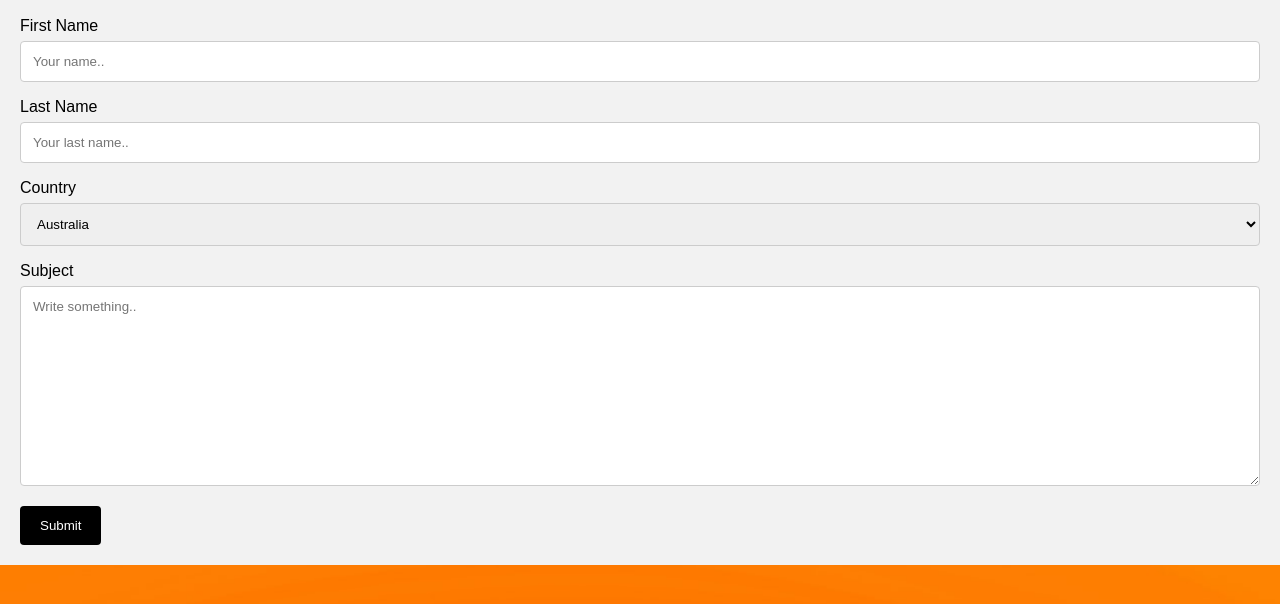
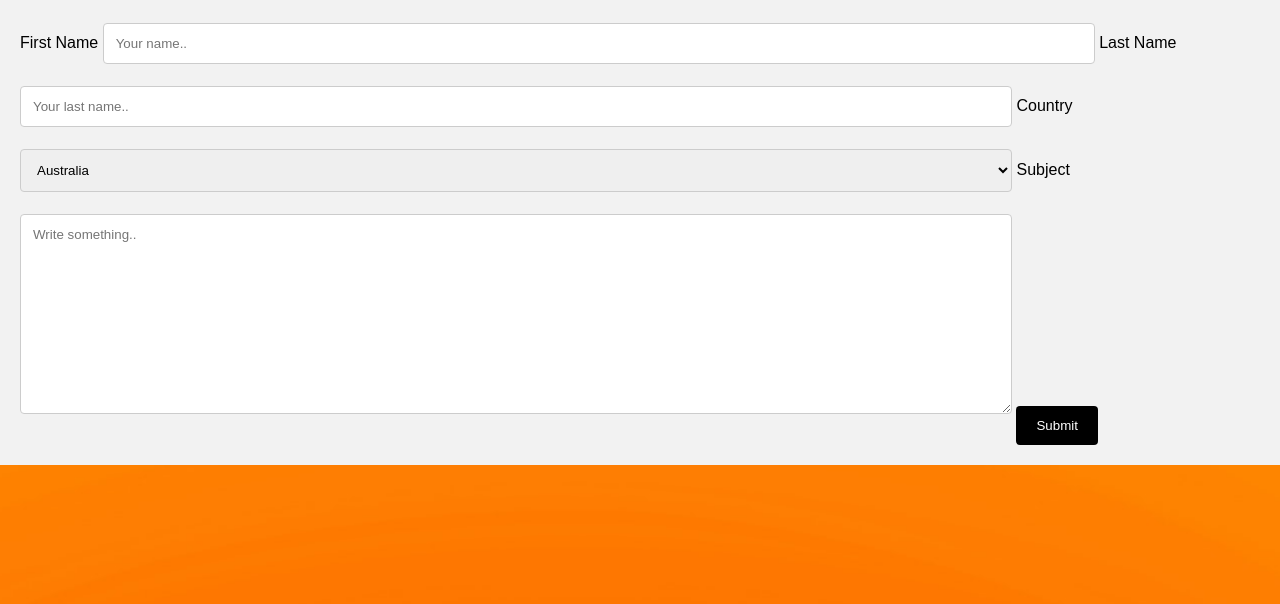
Before and after one commit to Dynomin/Photography-Page, a plain HTML site: page contact.html in a window 1280 px wide. Shown: the part 118-722 px from the top of the page. Drawn offline with Linux system fonts and the light colour scheme.

Commit message:
Update contact.html

```diff
--- a/contact.html
+++ b/contact.html
@@ -13,7 +13,7 @@ body {font-family: Arial, Helvetica, sans-serif;}
 * {box-sizing: border-box;}
 
 input[type=text], select, textarea {
-  width: 100%;
+  width: 80%;
   padding: 12px;
   border: 1px solid #ccc;
   border-radius: 4px;
@@ -21,6 +21,7 @@ input[type=text], select, textarea {
   margin-top: 6px;
   margin-bottom: 16px;
   resize: vertical;
+  align: center;
 }
 
 input[type=submit] {
```
